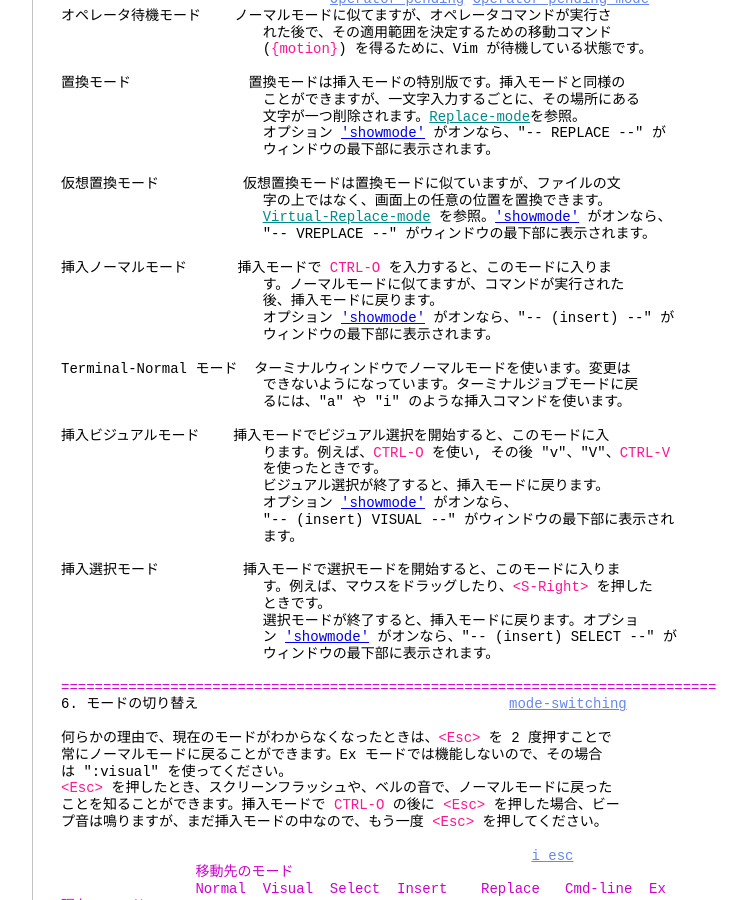
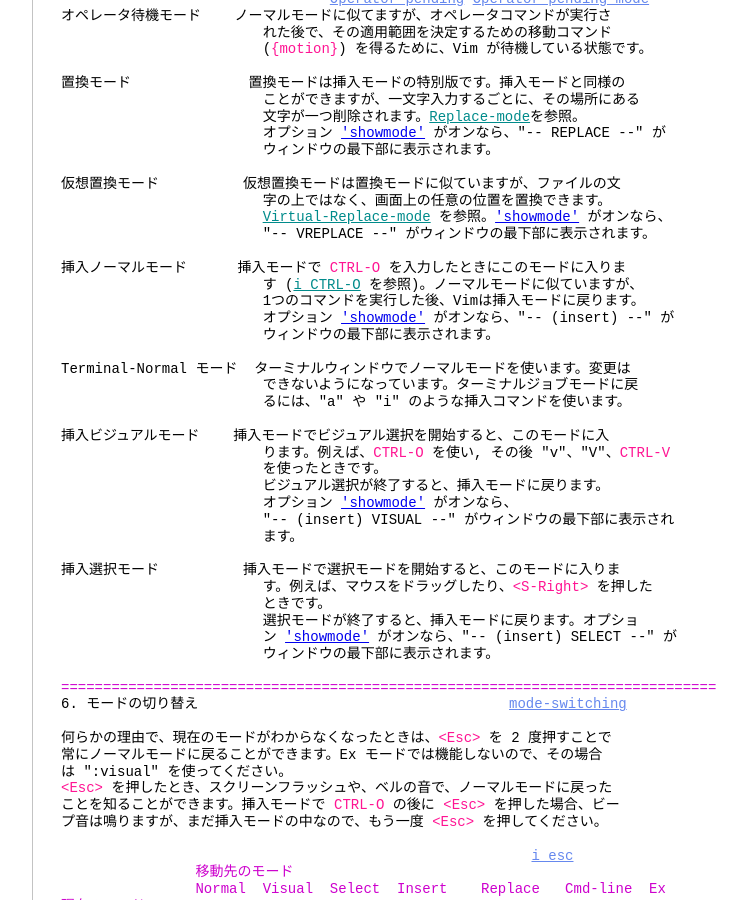
Before and after one commit to vim-jp/vimdoc-ja, a Jekyll site: the page built from intro.html, in a window 1280 px wide and 900 px high, scrolled down 9816 px. Shown: the whole window, without its empty margins (340-1087 px from the left). Built offline with Jekyll 4.4.1, drawn with Linux system fonts in a browser that asks for light colours; nearby versions of some CDN libraries; comment, search, counter and statistics services are not loaded.

Commit message:
Generated by Travis JOB 1219.1
https://travis-ci.org/vim-jp/vimdoc-ja-working/builds/446174790

```diff
--- a/intro.html
+++ b/intro.html
@@ -590,9 +590,9 @@ Terminal-Job モード&nbsp;&nbsp;&nbsp;&nbsp; ターミナルウィンドウの
 &nbsp;&nbsp;&nbsp;&nbsp;&nbsp;&nbsp;&nbsp;&nbsp;&nbsp;&nbsp;&nbsp;&nbsp;&nbsp;&nbsp;&nbsp;&nbsp;&nbsp;&nbsp;&nbsp;&nbsp;&nbsp;&nbsp;&nbsp;&nbsp;<a class="Identifier" href="insert.html#Virtual-Replace-mode">Virtual-Replace-mode</a>&nbsp;を参照。<a class="Type" href="options.html#'showmode'">'showmode'</a>&nbsp;がオンなら、<br>
 &nbsp;&nbsp;&nbsp;&nbsp;&nbsp;&nbsp;&nbsp;&nbsp;&nbsp;&nbsp;&nbsp;&nbsp;&nbsp;&nbsp;&nbsp;&nbsp;&nbsp;&nbsp;&nbsp;&nbsp;&nbsp;&nbsp;&nbsp;&nbsp;&quot;-- VREPLACE --&quot; がウィンドウの最下部に表示されます。<br>
 <br>
-挿入ノーマルモード&nbsp;&nbsp;&nbsp;&nbsp;&nbsp;&nbsp;挿入モードで&nbsp;<span class="Special">CTRL-O</span>&nbsp;を入力すると、このモードに入りま<br>
-&nbsp;&nbsp;&nbsp;&nbsp;&nbsp;&nbsp;&nbsp;&nbsp;&nbsp;&nbsp;&nbsp;&nbsp;&nbsp;&nbsp;&nbsp;&nbsp;&nbsp;&nbsp;&nbsp;&nbsp;&nbsp;&nbsp;&nbsp;&nbsp;す。ノーマルモードに似てますが、コマンドが実行された<br>
-&nbsp;&nbsp;&nbsp;&nbsp;&nbsp;&nbsp;&nbsp;&nbsp;&nbsp;&nbsp;&nbsp;&nbsp;&nbsp;&nbsp;&nbsp;&nbsp;&nbsp;&nbsp;&nbsp;&nbsp;&nbsp;&nbsp;&nbsp;&nbsp;後、挿入モードに戻ります。<br>
+挿入ノーマルモード&nbsp;&nbsp;&nbsp;&nbsp;&nbsp;&nbsp;挿入モードで&nbsp;<span class="Special">CTRL-O</span>&nbsp;を入力したときにこのモードに入りま<br>
+&nbsp;&nbsp;&nbsp;&nbsp;&nbsp;&nbsp;&nbsp;&nbsp;&nbsp;&nbsp;&nbsp;&nbsp;&nbsp;&nbsp;&nbsp;&nbsp;&nbsp;&nbsp;&nbsp;&nbsp;&nbsp;&nbsp;&nbsp;&nbsp;す (<a class="Identifier" href="insert.html#i_CTRL-O">i_CTRL-O</a>&nbsp;を参照)。ノーマルモードに似ていますが、<br>
+&nbsp;&nbsp;&nbsp;&nbsp;&nbsp;&nbsp;&nbsp;&nbsp;&nbsp;&nbsp;&nbsp;&nbsp;&nbsp;&nbsp;&nbsp;&nbsp;&nbsp;&nbsp;&nbsp;&nbsp;&nbsp;&nbsp;&nbsp;&nbsp;1つのコマンドを実行した後、Vimは挿入モードに戻ります。<br>
 &nbsp;&nbsp;&nbsp;&nbsp;&nbsp;&nbsp;&nbsp;&nbsp;&nbsp;&nbsp;&nbsp;&nbsp;&nbsp;&nbsp;&nbsp;&nbsp;&nbsp;&nbsp;&nbsp;&nbsp;&nbsp;&nbsp;&nbsp;&nbsp;オプション&nbsp;<a class="Type" href="options.html#'showmode'">'showmode'</a>&nbsp;がオンなら、&quot;-- (insert) --&quot; が<br>
 &nbsp;&nbsp;&nbsp;&nbsp;&nbsp;&nbsp;&nbsp;&nbsp;&nbsp;&nbsp;&nbsp;&nbsp;&nbsp;&nbsp;&nbsp;&nbsp;&nbsp;&nbsp;&nbsp;&nbsp;&nbsp;&nbsp;&nbsp;&nbsp;ウィンドウの最下部に表示されます。<br>
 <br>
```
